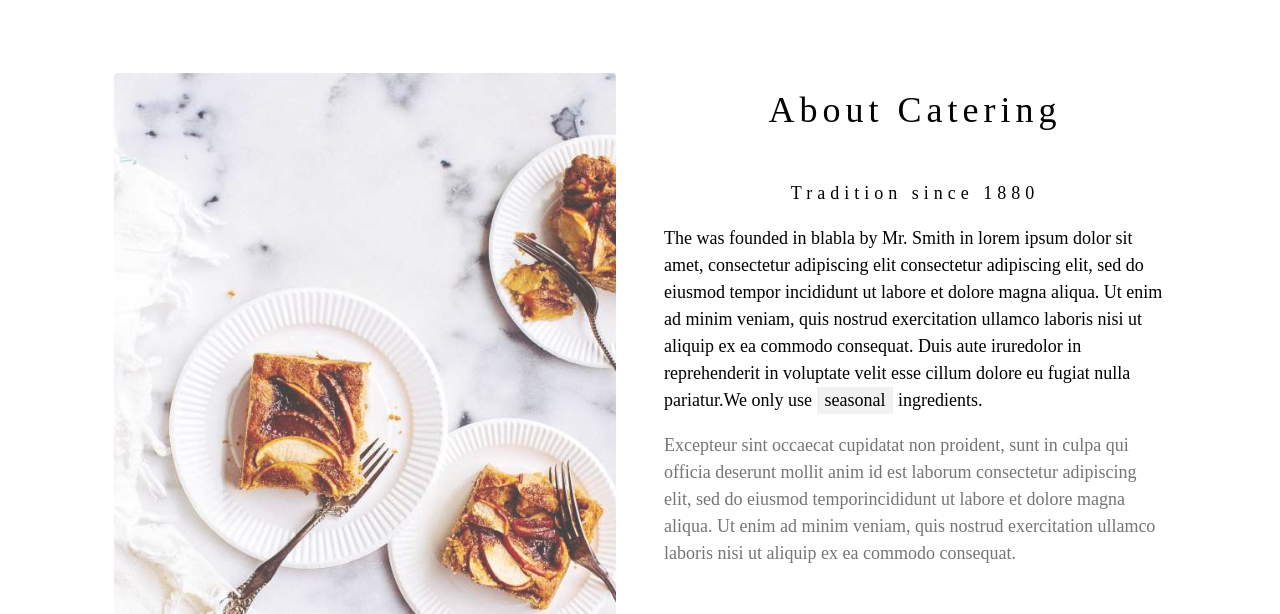
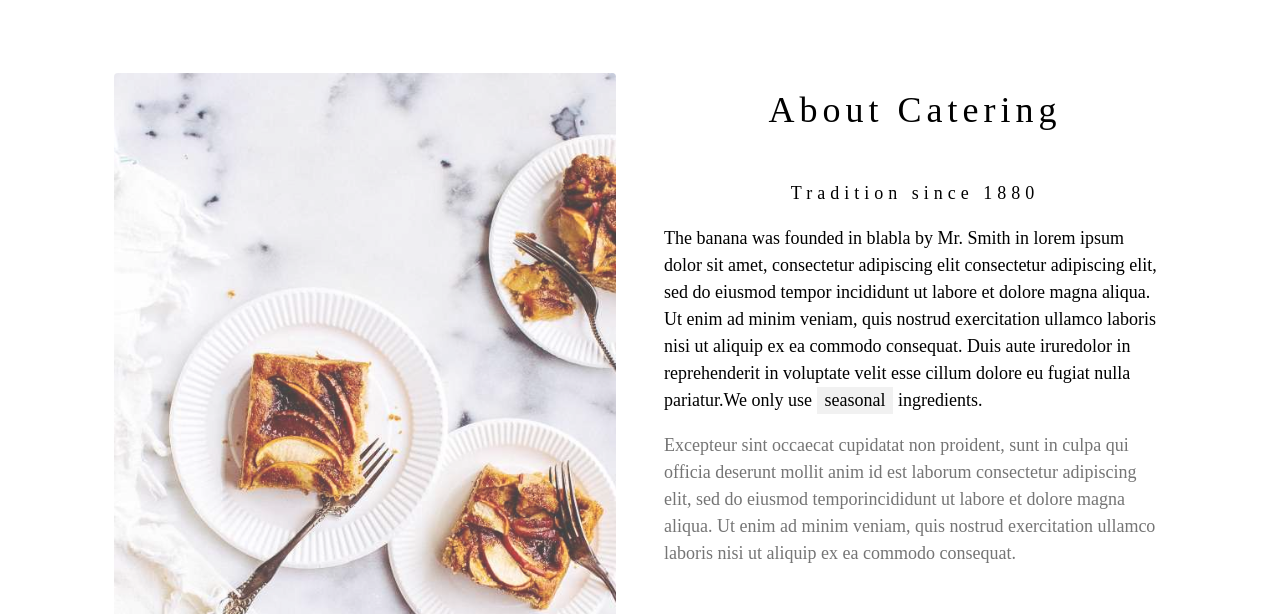
Before and after one commit to siczju/git, a plain HTML site: page index.html in a window 1280 px wide. Shown: the part 643-1257 px from the top of the page. Drawn offline with nearby package versions, Linux system fonts and the light colour scheme.

Commit message:
Ajeitando os textos do HTML

```diff
--- a/index.html
+++ b/index.html
@@ -48,7 +48,7 @@ h1, h2, h3, h4, h5, h6 {
     <div class="w3-col m6 w3-padding-large">
       <h1 class="w3-center">About Catering</h1><br>
       <h5 class="w3-center">Tradition since 1880</h5>
-      <p class="w3-large">The  was founded in blabla by Mr. Smith in lorem ipsum dolor sit amet, consectetur adipiscing elit consectetur adipiscing elit, sed do eiusmod tempor incididunt ut labore et dolore magna aliqua. Ut enim ad minim veniam, quis nostrud exercitation ullamco laboris nisi ut aliquip ex ea commodo consequat. Duis aute iruredolor in reprehenderit in voluptate velit esse cillum dolore eu fugiat nulla pariatur.We only use <span class="w3-tag w3-light-grey">seasonal</span> ingredients.</p>
+      <p class="w3-large">The banana was founded in blabla by Mr. Smith in lorem ipsum dolor sit amet, consectetur adipiscing elit consectetur adipiscing elit, sed do eiusmod tempor incididunt ut labore et dolore magna aliqua. Ut enim ad minim veniam, quis nostrud exercitation ullamco laboris nisi ut aliquip ex ea commodo consequat. Duis aute iruredolor in reprehenderit in voluptate velit esse cillum dolore eu fugiat nulla pariatur.We only use <span class="w3-tag w3-light-grey">seasonal</span> ingredients.</p>
       <p class="w3-large w3-text-grey w3-hide-medium">Excepteur sint occaecat cupidatat non proident, sunt in culpa qui officia deserunt mollit anim id est laborum consectetur adipiscing elit, sed do eiusmod temporincididunt ut labore et dolore magna aliqua. Ut enim ad minim veniam, quis nostrud exercitation ullamco laboris nisi ut aliquip ex ea commodo consequat.</p>
     </div>
   </div>
```
